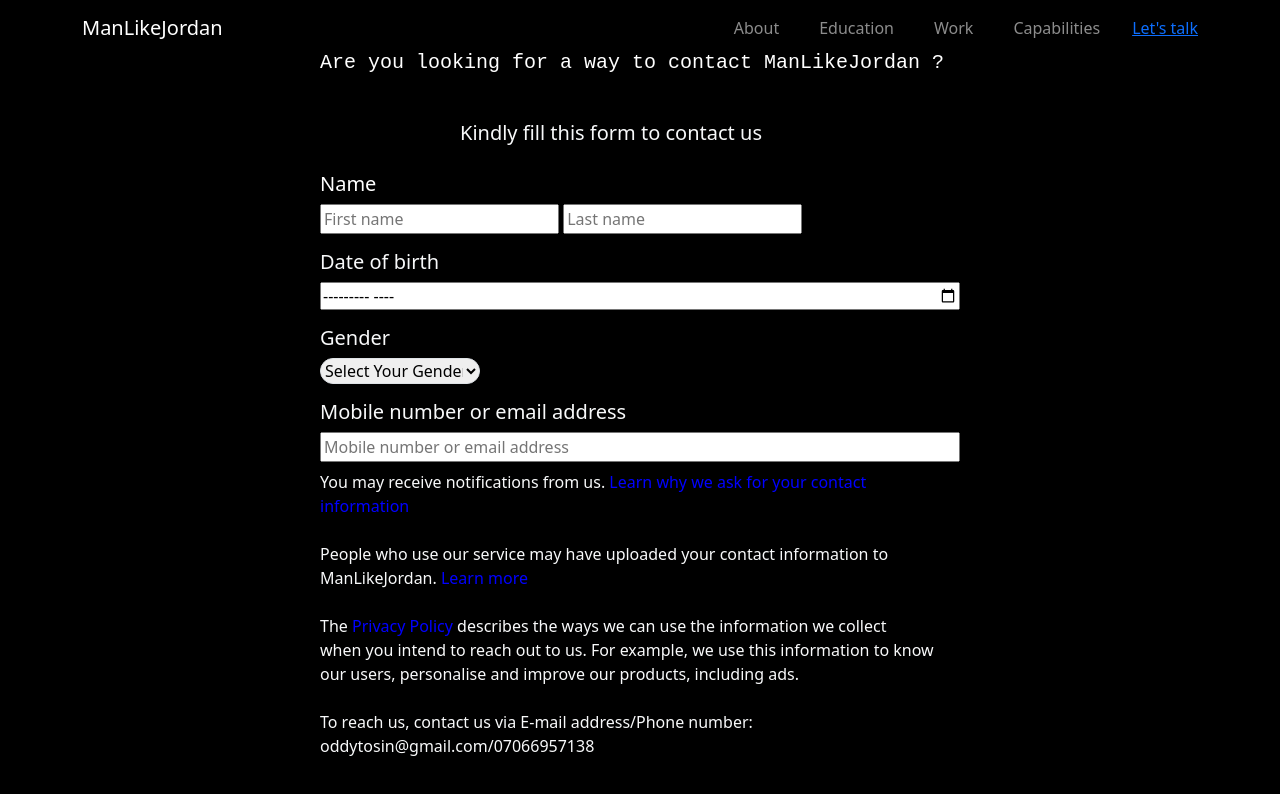
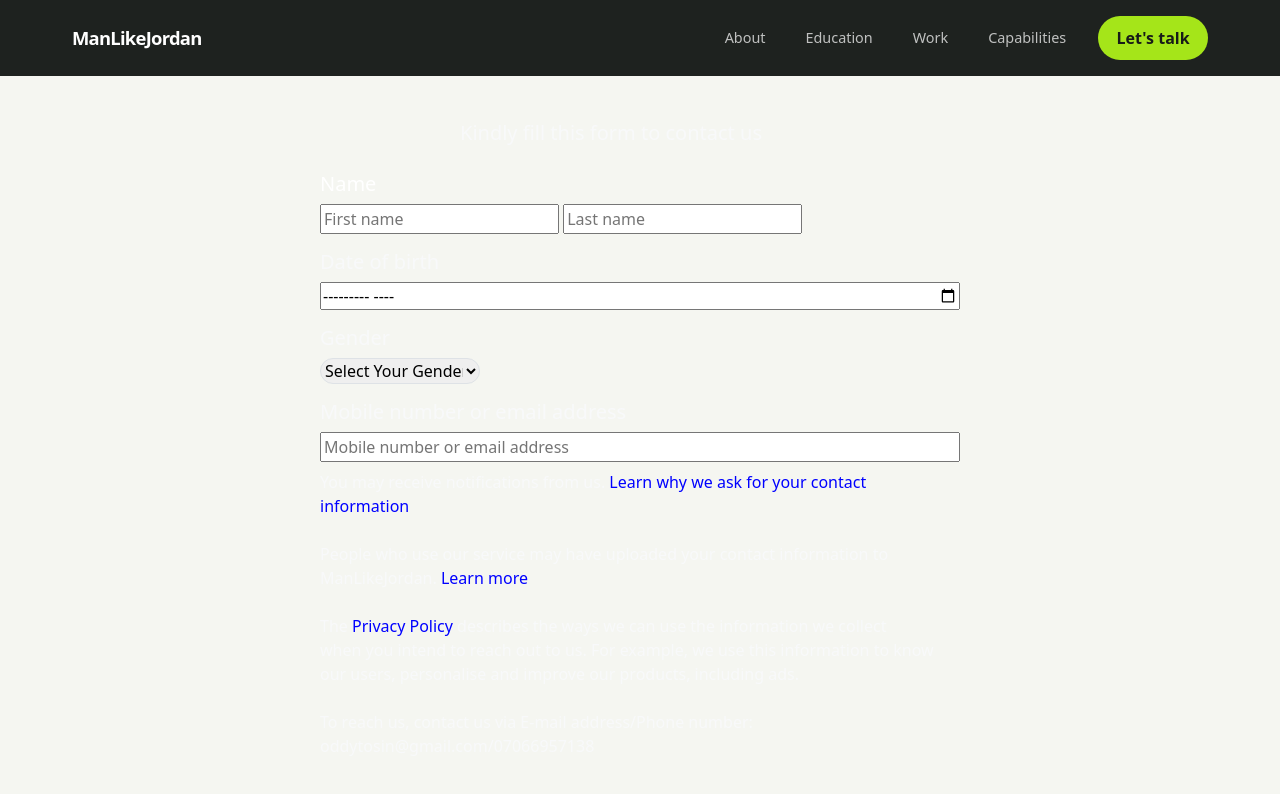
Before and after one commit to oddytosin-debug/portfolio, a plain HTML site: page lets-talk.html in a window 1280 px wide. Drawn offline with nearby package versions, Linux system fonts and the light colour scheme.

Commit message:
adding of header and removing background color on let talk

```diff
--- a/lets-talk.html
+++ b/lets-talk.html
@@ -6,13 +6,12 @@
     <meta name="viewport" content="width=device-width, initial-scale=1.0">
     <title>Document</title>
     <link rel="stylesheet" href="https://cdn.jsdelivr.net/npm/bootstrap@5.3.9/dist/css/bootstrap.min.css">
-
+    <link rel="stylesheet" href="style.css">
 
 </head>
 
-<body style="background-color: black;">
-
-      <header class="site-header">
+<body>
+ <header class="site-header">
         <nav class="navbar navbar-expand-lg navbar-dark fixed-top" aria-label="Main navigation">
             <div class="container">
                 <a class="navbar-brand" href="#top">ManLikeJordan</a>
```
Also changed, not shown: index.html (+0 -4 lines).
